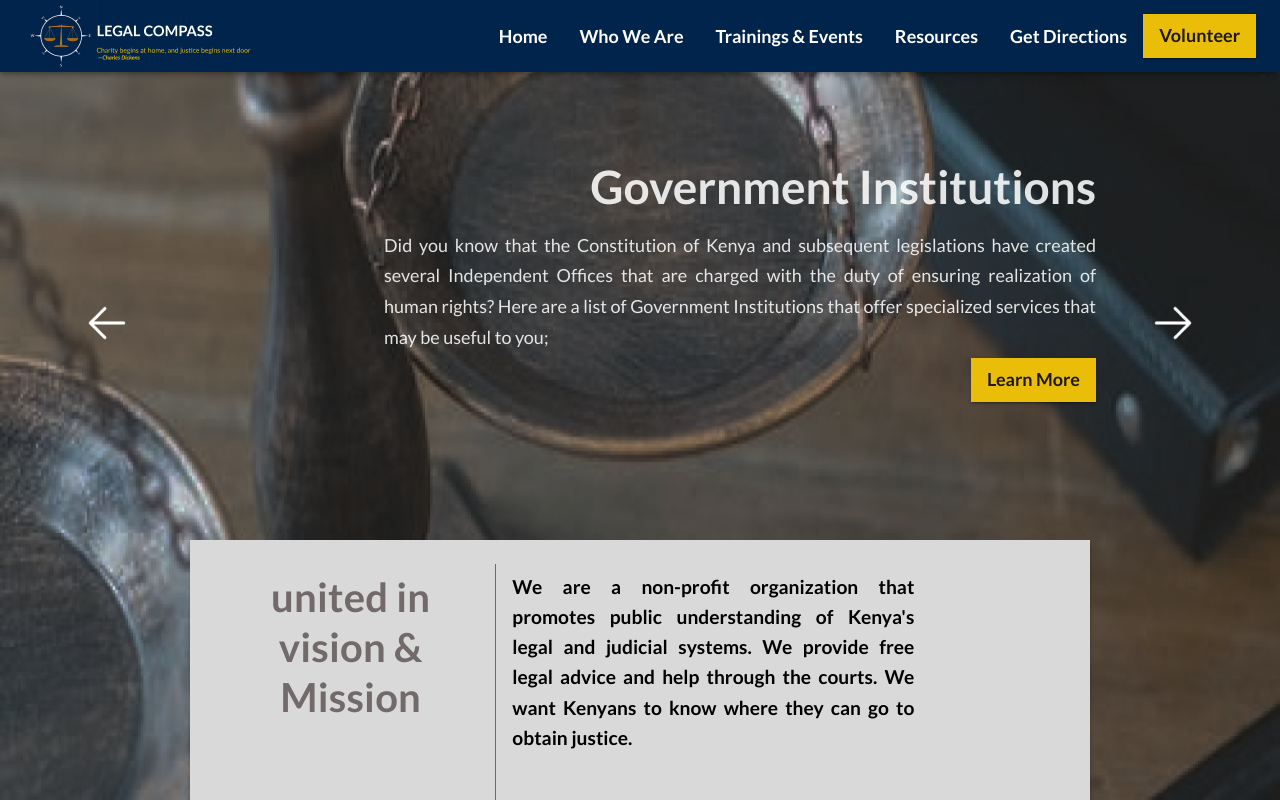
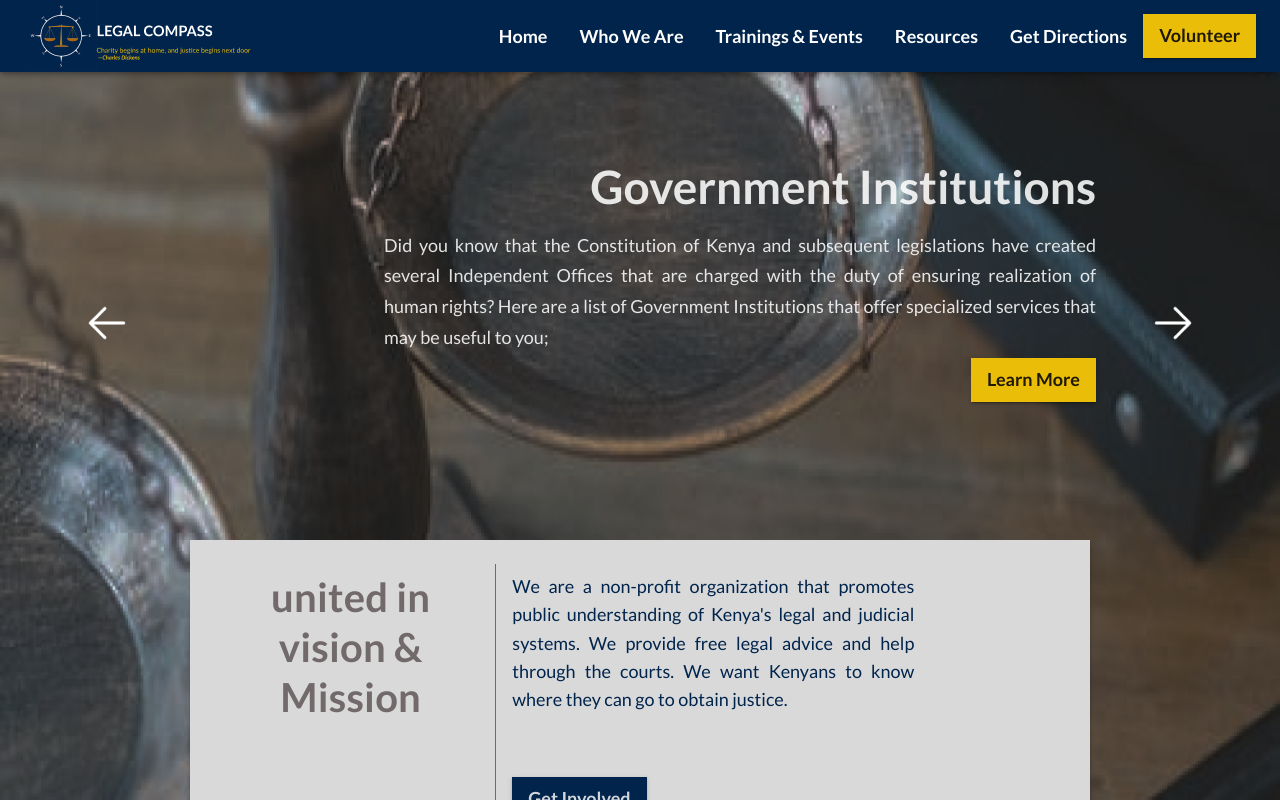
Before and after one commit to mwendwa99/legalcompass, a React (Vite) app: page / in a window 1280 px wide. Shown: the top 800 px of the page. Built offline with nearby package versions, Linux system fonts and the light colour scheme.

Commit message:
update banner font

```diff
--- a/src/Theme.js
+++ b/src/Theme.js
@@ -93,7 +93,7 @@ export const theme = createTheme({
     },
     subtitle2: {
       fontSize: 18,
-      fontWeight: 700,
+      fontWeight: 500,
     },
     body1: {
       fontSize: 18,
--- a/src/components/Banner.jsx
+++ b/src/components/Banner.jsx
@@ -26,9 +26,8 @@ export default function Banner() {
       <Grid item xs={12} sm={12} md={6}>
         <Typography
           variant="subtitle2"
-          paragraph
+          color="text.secondary"
           sx={{
-            color: "#000",
             textAlign: { xs: "justify", sm: "justify", md: "justify" },
             p: 2,
             width: "100%",
```
